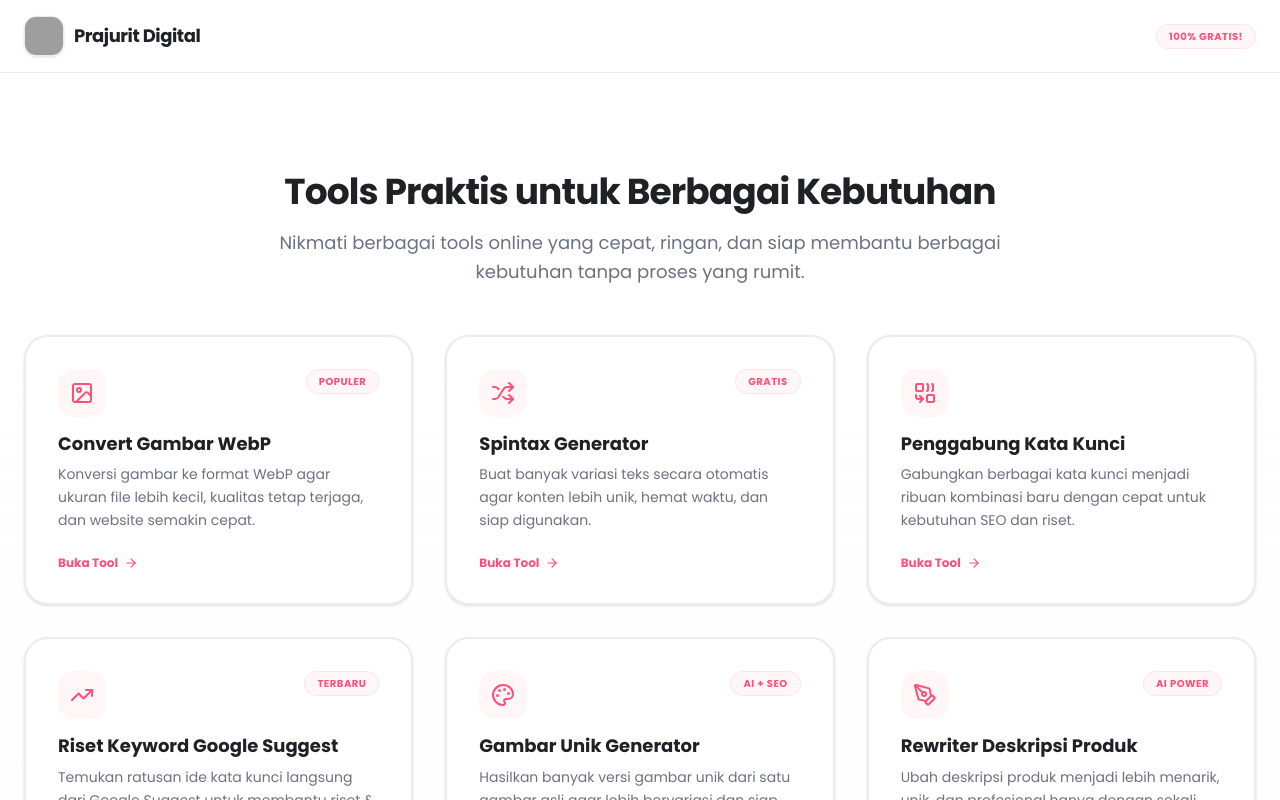
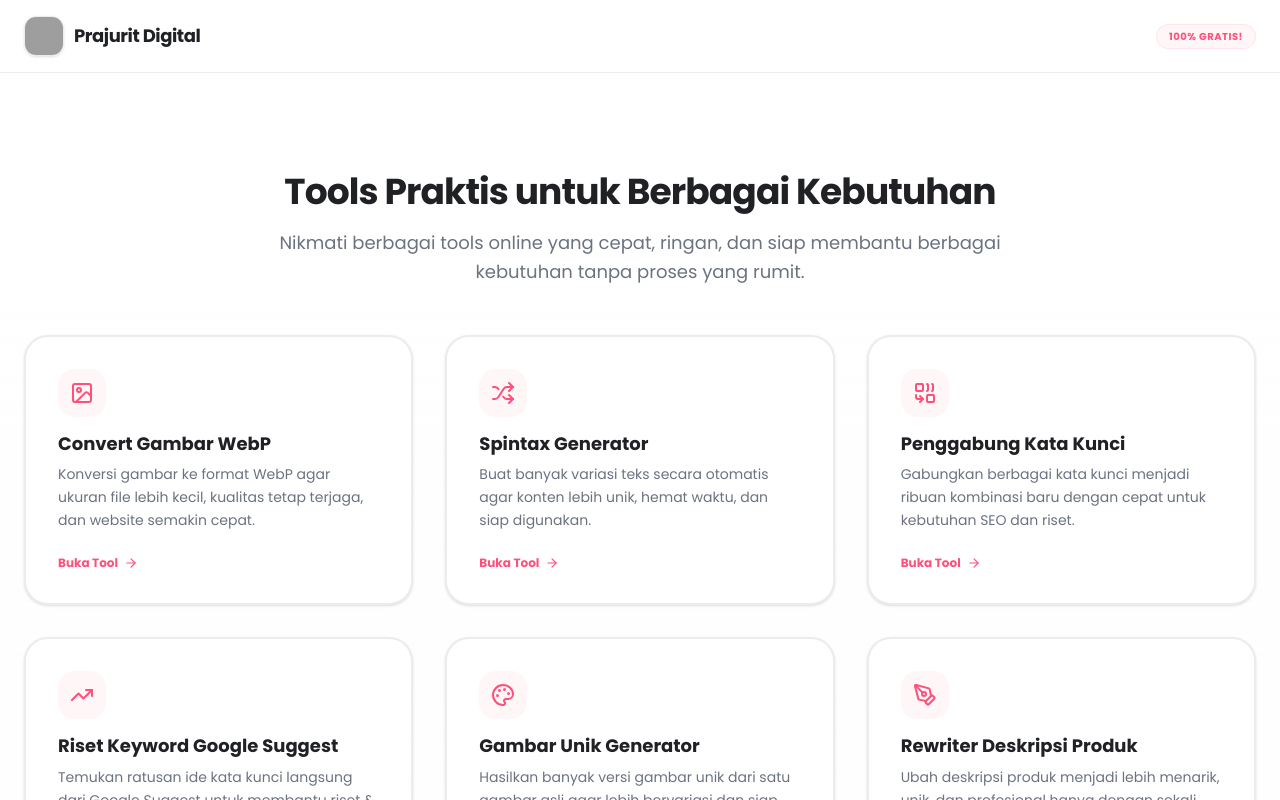
Before and after one commit to prajuritdigitalcom/Website-Prajurit-Digital-My-Id, a React (Vite) app: page / in a window 1280 px wide. Shown: the top 800 px of the page. Built offline with nearby package versions, Linux system fonts and the light colour scheme; grey boxes are pictures that could not be loaded.

Commit message:
refactor(tools): remove badge labels from tool items
Clean up the tool list UI by removing static badge labels from individual entries.

```diff
--- a/src/data/tools.ts
+++ b/src/data/tools.ts
@@ -7,7 +7,6 @@ export const TOOLS_DATA: Tool[] = [
     description: "Konversi gambar ke format WebP agar ukuran file lebih kecil, kualitas tetap terjaga, dan website semakin cepat.",
     icon: "Image",
     href: "#webp-converter",
-    badge: "Populer",
     category: "media",
     externalUrl: "https://convertgambarwebp.prajuritdigital.my.id/"
   },
@@ -17,7 +16,6 @@ export const TOOLS_DATA: Tool[] = [
     description: "Buat banyak variasi teks secara otomatis agar konten lebih unik, hemat waktu, dan siap digunakan.",
     icon: "Shuffle",
     href: "#spintax-generator",
-    badge: "Gratis",
     category: "marketing",
     externalUrl: "https://spintaxgenerator.prajuritdigital.my.id/"
   },
@@ -36,7 +34,6 @@ export const TOOLS_DATA: Tool[] = [
     description: "Temukan ratusan ide kata kunci langsung dari Google Suggest untuk membantu riset & pembuatan konten.",
     icon: "TrendingUp",
     href: "#keyword-suggest",
-    badge: "Terbaru",
     category: "seo",
     externalUrl: "https://risetkeywordgooglesuggest.prajuritdigital.my.id/"
   },
@@ -46,7 +43,6 @@ export const TOOLS_DATA: Tool[] = [
     description: "Hasilkan banyak versi gambar unik dari satu gambar asli agar lebih bervariasi dan siap digunakan kembali.",
     icon: "Palette",
     href: "#unique-image",
-    badge: "AI + SEO",
     category: "media",
     externalUrl: "https://generatorgambarunik.prajuritdigital.my.id/"
   },
@@ -56,7 +52,6 @@ export const TOOLS_DATA: Tool[] = [
     description: "Ubah deskripsi produk menjadi lebih menarik, unik, dan profesional hanya dengan sekali proses menggunakan AI.",
     icon: "PenTool",
     href: "#product-rewriter",
-    badge: "AI Power",
     category: "writing",
     externalUrl: "https://rewriterdeskripsiproduk.prajuritdigital.my.id/"
   },
@@ -66,7 +61,6 @@ export const TOOLS_DATA: Tool[] = [
     description: "Kelola banyak akun IndexJump untuk indexing ratusan hingga ribuan URL tanpa login ulang.",
     icon: "Globe",
     href: "#indexjump-manager",
-    badge: "Terbaru",
     category: "seo",
     externalUrl: "https://indexjump.prajuritdigital.my.id/"
   },
@@ -76,7 +70,6 @@ export const TOOLS_DATA: Tool[] = [
     description: "Cari data provinsi, kabupaten, kecamatan, dan desa dengan mudah.",
     icon: "Map",
     href: "#data-wilayah-indonesia",
-    badge: "Terbaru",
     category: "marketing",
     externalUrl: "https://datawilayahindonesia.prajuritdigital.my.id/"
   },
@@ -86,7 +79,6 @@ export const TOOLS_DATA: Tool[] = [
     description: "Ekstrak semua URL dari sebuah website dengan cepat dan mudah dalam satu proses.",
     icon: "Link",
     href: "#url-extractor",
-    badge: "Baru",
     category: "marketing",
     externalUrl: "https://urlextractor.prajuritdigital.my.id/"
   },
@@ -96,7 +88,6 @@ export const TOOLS_DATA: Tool[] = [
     description: "Belajar mengetik 10 jari dengan latihan yang mudah, menyenangkan, dan interaktif.",
     icon: "Keyboard",
     href: "#typehero-indonesia",
-    badge: "Baru",
     category: "writing",
     externalUrl: "https://typehero.prajuritdigital.my.id/"
   },
@@ -106,7 +97,6 @@ export const TOOLS_DATA: Tool[] = [
     description: "Ketahui tipe kepribadian, gaya komunikasi, dan cara Anda berinteraksi melalui tes DISC.",
     icon: "Brain",
     href: "#disc-indonesia",
-    badge: "Baru",
     category: "marketing",
     externalUrl: "https://disc.prajuritdigital.my.id/"
   },
@@ -116,7 +106,6 @@ export const TOOLS_DATA: Tool[] = [
     description: "Jelajahi 16 tipe kepribadian MBTI melalui tes yang cepat, mudah, dan interaktif.",
     icon: "Brain",
     href: "#mbti-indonesia",
-    badge: "Baru",
     category: "marketing",
     externalUrl: "https://mbti.prajuritdigital.my.id/"
   },
@@ -126,7 +115,6 @@ export const TOOLS_DATA: Tool[] = [
     description: "Urai spintax menjadi ribuan variasi teks unik secara cepat, akurat, dan siap digunakan.",
     icon: "Shuffle",
     href: "#bulk-spintax-expander",
-    badge: "Baru",
     category: "writing",
     externalUrl: "https://bulkspintaxexpander.prajuritdigital.my.id/"
   },
@@ -136,7 +124,6 @@ export const TOOLS_DATA: Tool[] = [
     description: "Susun prompt yang jelas dan lengkap untuk mendapatkan hasil terbaik dari AI.",
     icon: "Terminal",
     href: "#apos",
-    badge: "Baru",
     category: "writing",
     externalUrl: "https://apos.prajuritdigital.my.id/"
   }
```
